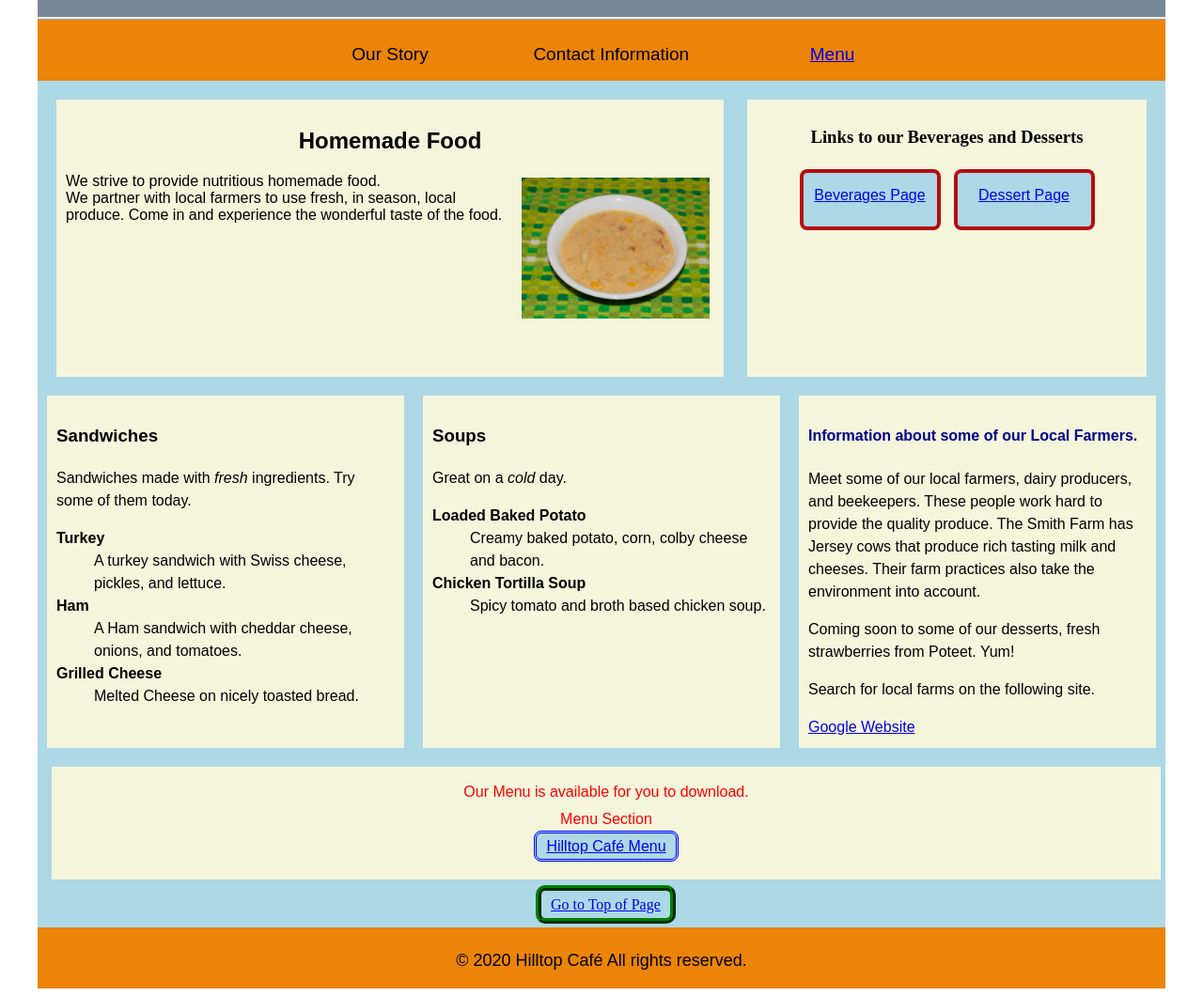
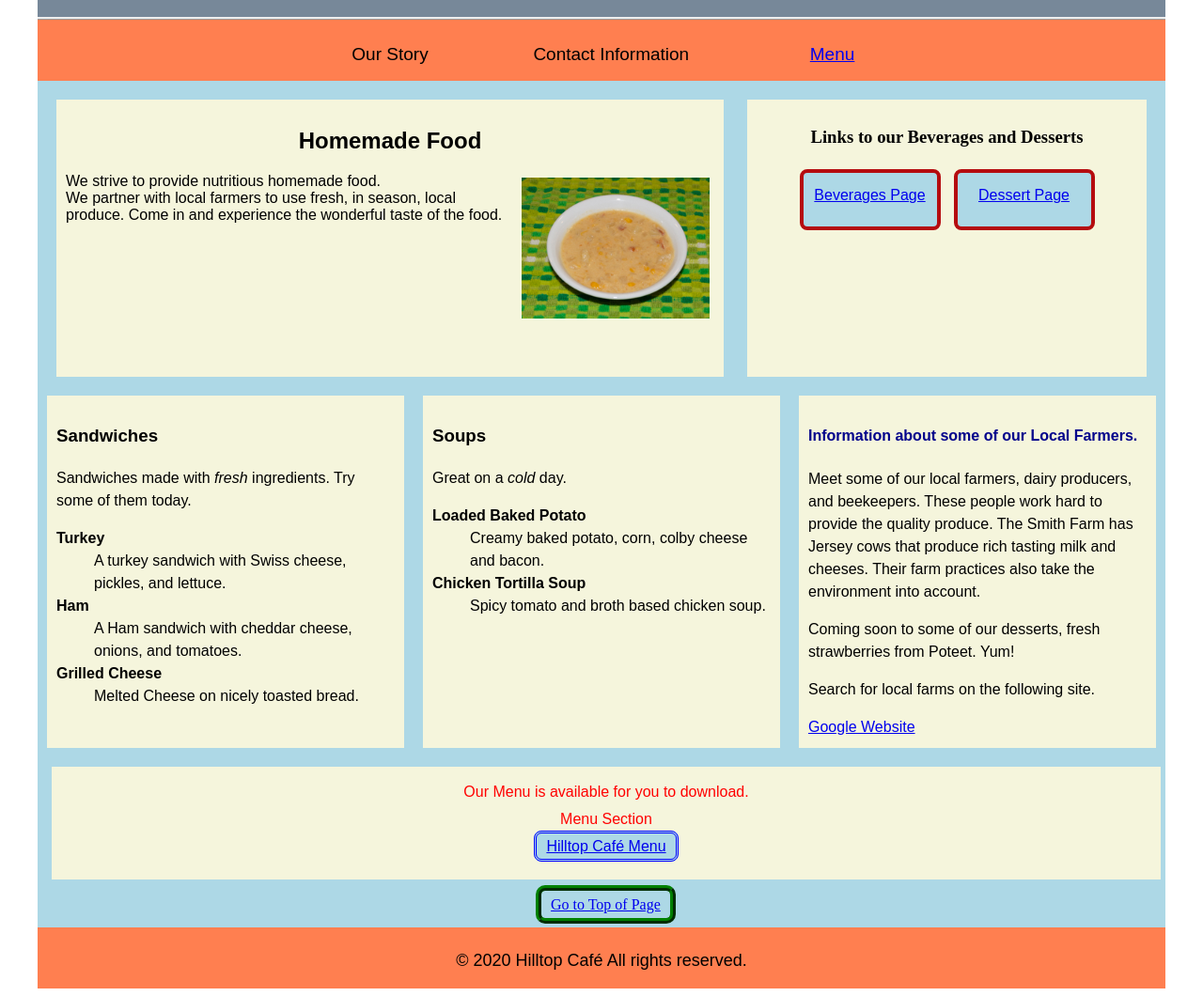
Before and after one commit to tmrandle/jQuery, a plain HTML site: page index.html in a window 1280 px wide. Shown: the part 97-1157 px from the top of the page at 94% size. Drawn offline with Linux system fonts and the light colour scheme.

Commit message:
Update main.css

```diff
--- a/main.css
+++ b/main.css
@@ -30,7 +30,7 @@ header{
 nav{
 	width: 1200px;
 	height: 65px;
-	background-color: #EB8408;
+	background-color: coral;
 	margin: 0px;
 	padding: 10px 100px 10px 260px;
 	borderstyle: double;
@@ -160,7 +160,7 @@ footer{
 	width: 1200px;
 	margin: 15px 0px 5px 0px;
 	padding: 25px 10px 10px 10px;
-	background-color: #EB8408;
+	background-color: coral;
 	text-align: center;
 	font-family: Arial, Helvetica, sans-serif;
 	font-size: 18px;
```
